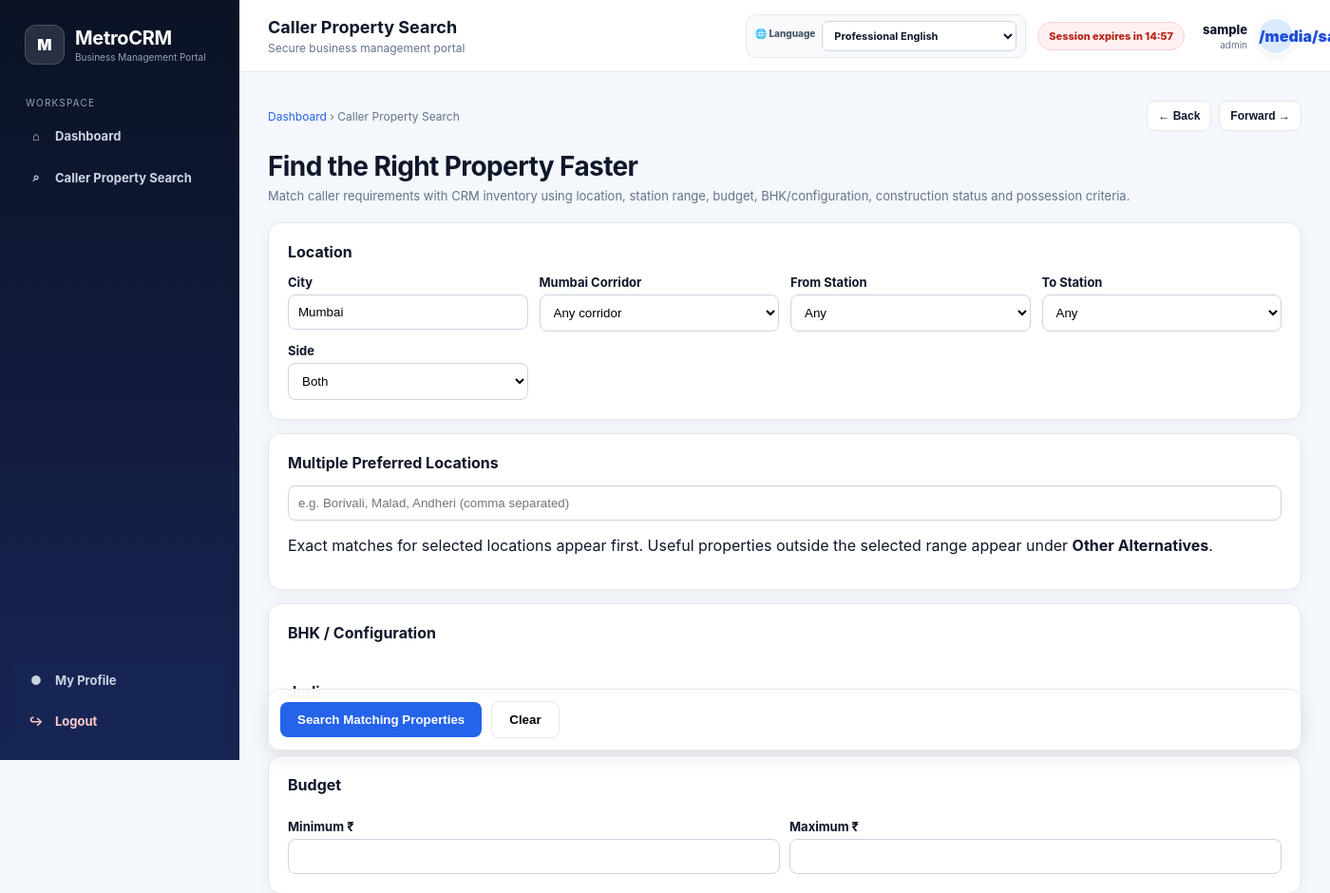
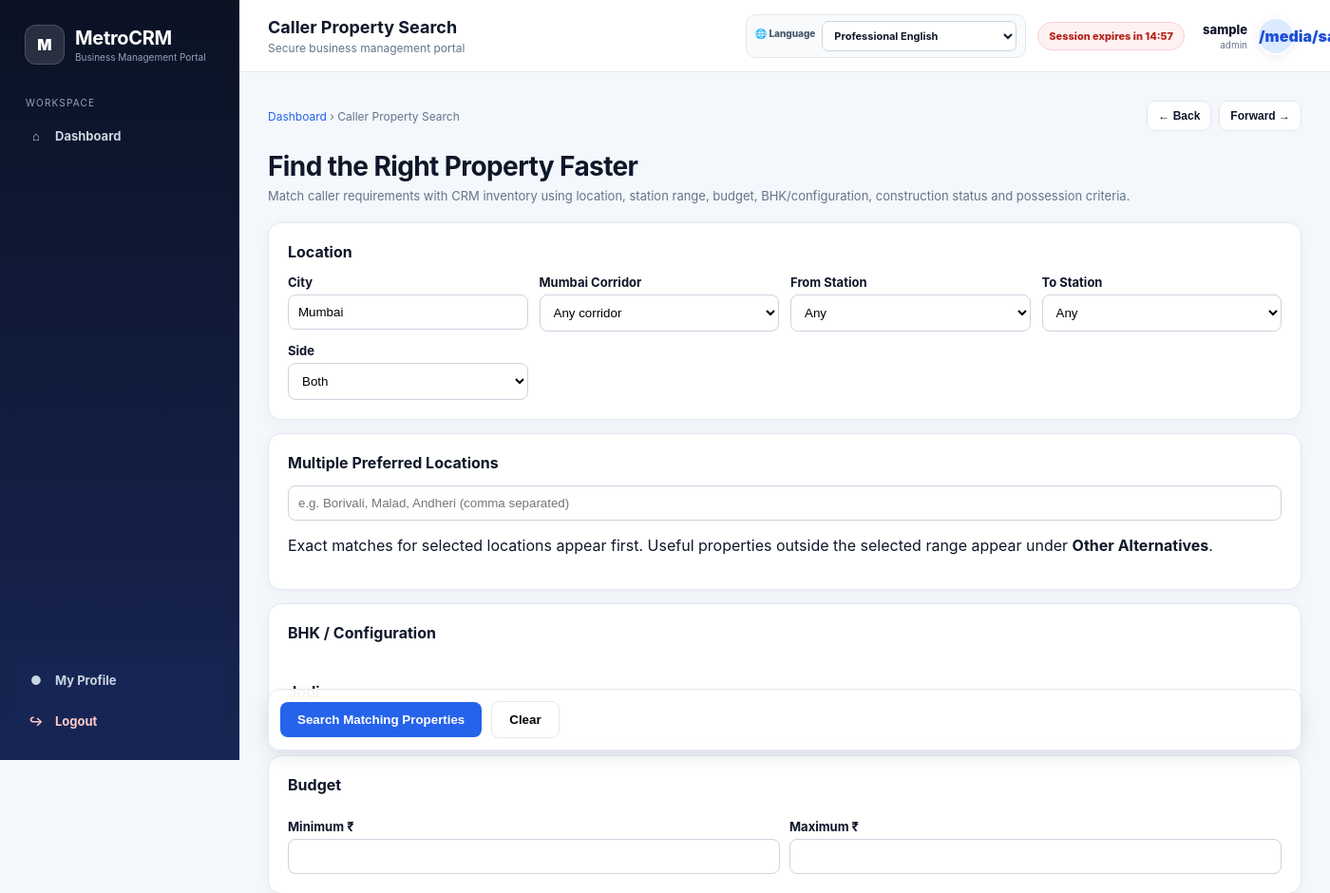
Before and after one commit to useforlogin92-netizen/metrocrm, a FastAPI app: template app/templates/caller_search.html in a window 1400 px wide; the page is wider, and only the part inside the window is pictured. Shown: the top 940 px of that part at 95% size. Run offline with FastAPI, Linux system fonts and the light colour scheme; the template is opened without the code that fills it: most values are stand-ins (such as "Sample title", 1, 10 or a date in 2020).

Commit message:
Show caller property search only to sales and authorized management roles

```diff
--- a/app/templates/base.html
+++ b/app/templates/base.html
@@ -23,7 +23,7 @@
 <div class="nav-title">Workspace</div>
 <nav class="nav">
 <a class="{% if request.url.path == '/dashboard' %}active{% endif %}" href="/dashboard"><span class="icon">⌂</span>Dashboard</a>
-<a class="{% if request.url.path.startswith('/caller/') %}active{% endif %}" href="/caller/search"><span class="icon">⌕</span>Caller Property Search</a>
+{% if role in ['SUPER_ADMIN','ADMIN','MANAGER','TL','SALES_EXECUTIVE','TELECALLER'] %}<a class="{% if request.url.path.startswith('/caller/search') %}active{% endif %}" href="/caller/search"><span class="icon">⌕</span>Caller Property Search</a>{% endif %}
 {% if role in ['SUPER_ADMIN','ADMIN','MANAGER','TL','SALES_EXECUTIVE','TELECALLER'] %}<a class="{% if request.url.path.startswith('/site-visits') %}active{% endif %}" href="/site-visits"><span class="icon">◷</span>Site Visit Workflow</a>{% endif %}
 {% if role in ['SUPER_ADMIN','ADMIN'] %}<a class="{% if request.url.path.startswith('/admin/leads/offline-import') %}active{% endif %}" href="/admin/leads/offline-import"><span class="icon">⇧</span>Lead Excel Upload</a>{% endif %}
 {% if role in ['SUPER_ADMIN','ADMIN','MANAGER','TL','SALES_EXECUTIVE','TELECALLER'] %}<a class="{% if request.url.path.startswith('/caller/leads') %}active{% endif %}" href="/caller/leads"><span class="icon">♧</span>Lead Management</a>{% endif %}
```
